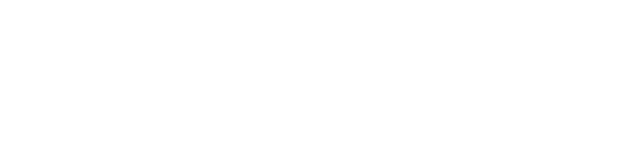
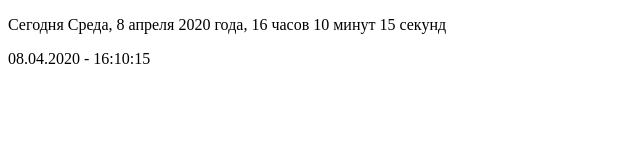
Before and after one commit to unique4759/study_js_h, a plain HTML site: page index.html in a window 1280 px wide. Shown: the whole page, without its empty margins (0-640 px from the left). Drawn offline with Linux system fonts and the light colour scheme.

Commit message:
Вывел на страницу

```diff
--- a/index.html
+++ b/index.html
@@ -7,7 +7,7 @@
     <title>Study JS</title>
 </head>
 <body>
-    <ul class="days"></ul>
+    <div class="app"></div>
     <script src="./script/script.js"></script>
 </body>
 </html>
--- a/script/script.js
+++ b/script/script.js
@@ -1,4 +1,6 @@
 setInterval(function() {
+    let findSelect = document.querySelector('.app'),
+        list = '';
     let date = new Date(),
     days = ['Воскресенье', 'Понедельник', 'Вторник', 'Среда', 'Четверг', 'Пятница', 'Суббота'],
     month = ['января', 'февраля', 'марта', 'апреля', 'мая', 'июня', 'июля', 'августа', 'сентября', 'ноября', 'декабря'];
@@ -16,7 +18,8 @@ function setNum(num){
         }
     }
 
-console.log('Сегодня ' + days[date.getDay()] + ', ' + date.getDate() + ' ' + month[date.getMonth()] + ' ' + date.getFullYear() + ' года, ' + date.getHours() + ' ' + endingWord(date.getHours(), ['час', 'часа', 'часов']) + ' ' + date.getMinutes() + ' минут ' + date.getSeconds() + ' секунд');
-console.log(setNum(date.getDate()) + '.' + (setNum(date.getMonth() + 1)) + '.' + date.getFullYear() + ' - ' + setNum(date.getHours()) + ':' + setNum(date.getMinutes()) + ':' + setNum(date.getSeconds()));
+    list += '<p>' + 'Сегодня ' + days[date.getDay()] + ', ' + date.getDate() + ' ' + month[date.getMonth()] + ' ' + date.getFullYear() + ' года, ' + date.getHours() + ' ' + endingWord(date.getHours(), ['час', 'часа', 'часов']) + ' ' + date.getMinutes() + ' минут ' + date.getSeconds() + ' секунд' + '</p>';
+    list += '<p>' + setNum(date.getDate()) + '.' + (setNum(date.getMonth() + 1)) + '.' + date.getFullYear() + ' - ' + setNum(date.getHours()) + ':' + setNum(date.getMinutes()) + ':' + setNum(date.getSeconds()) + '</p>';
 
+    findSelect.innerHTML = list;
 }, 1000);
```
Lines whose indentation alone changed are shown as unchanged.
